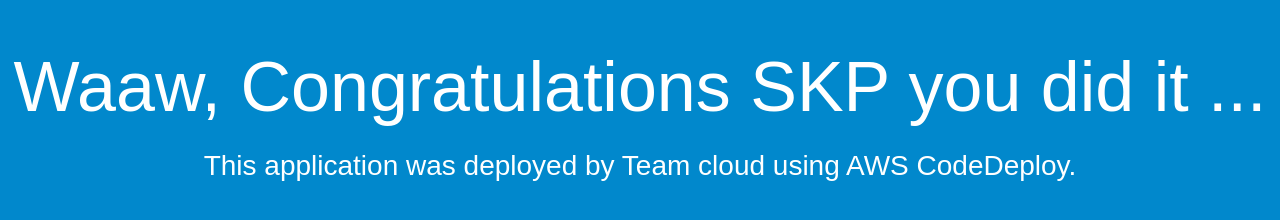
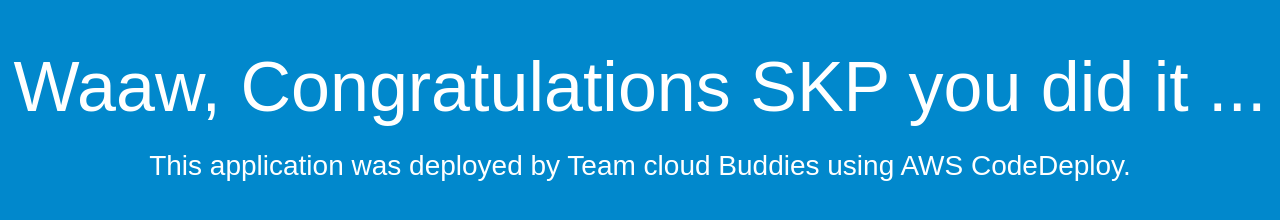
Before and after one commit to a3srupak/aws_codedeploy_using_github, a plain HTML site: page index.html in a window 1280 px wide. Drawn offline with Linux system fonts and the light colour scheme.

Commit message:
Update index.html

```diff
--- a/index.html
+++ b/index.html
@@ -27,7 +27,7 @@
 <body>
   <div align="center">
     <h1>Waaw, Congratulations SKP you did it ...</h1>
-    <h2>This application was deployed by Team cloud using AWS CodeDeploy.</h2>
+    <h2>This application was deployed by Team cloud Buddies using AWS CodeDeploy.</h2>
   </div>
 </body>
 </html>
```
